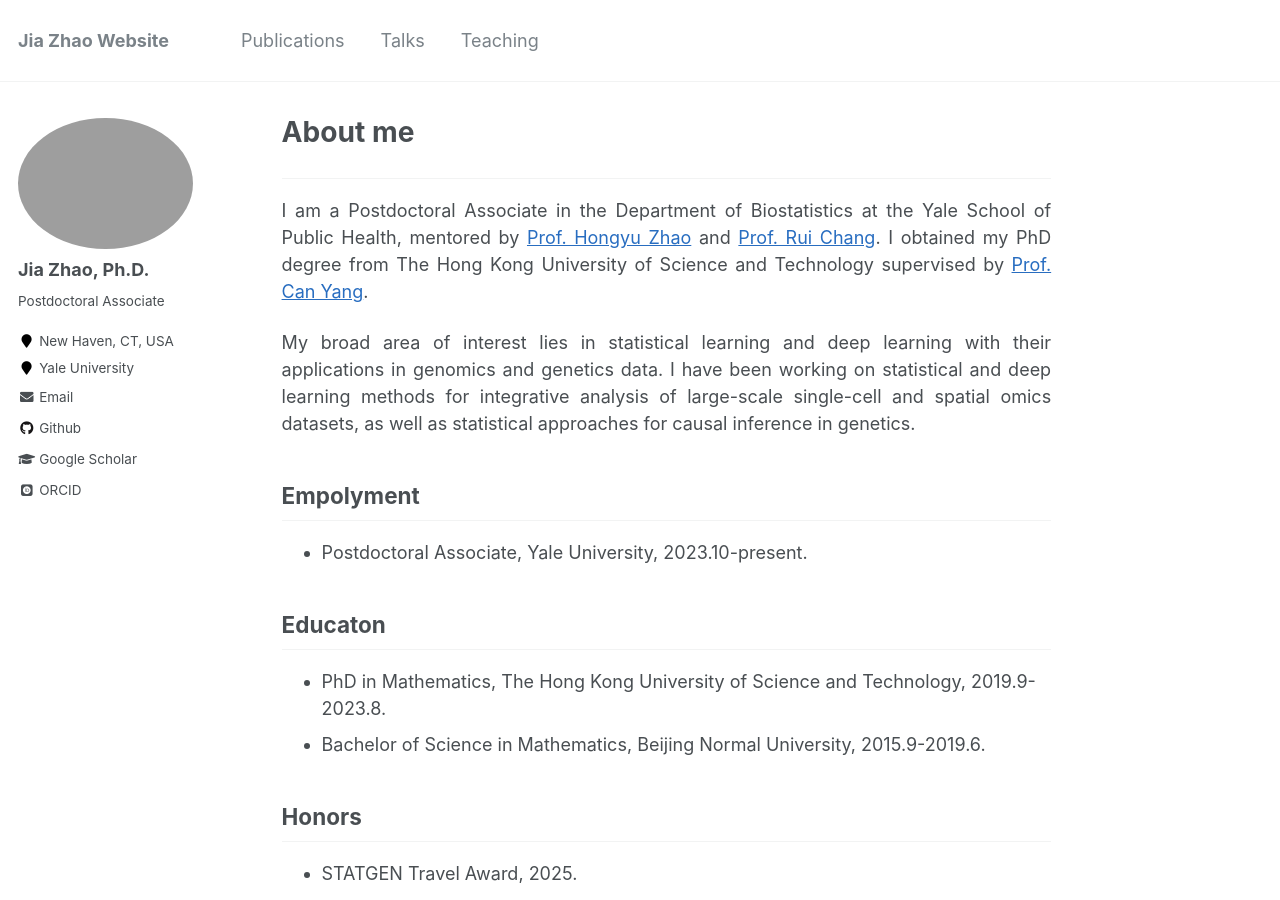
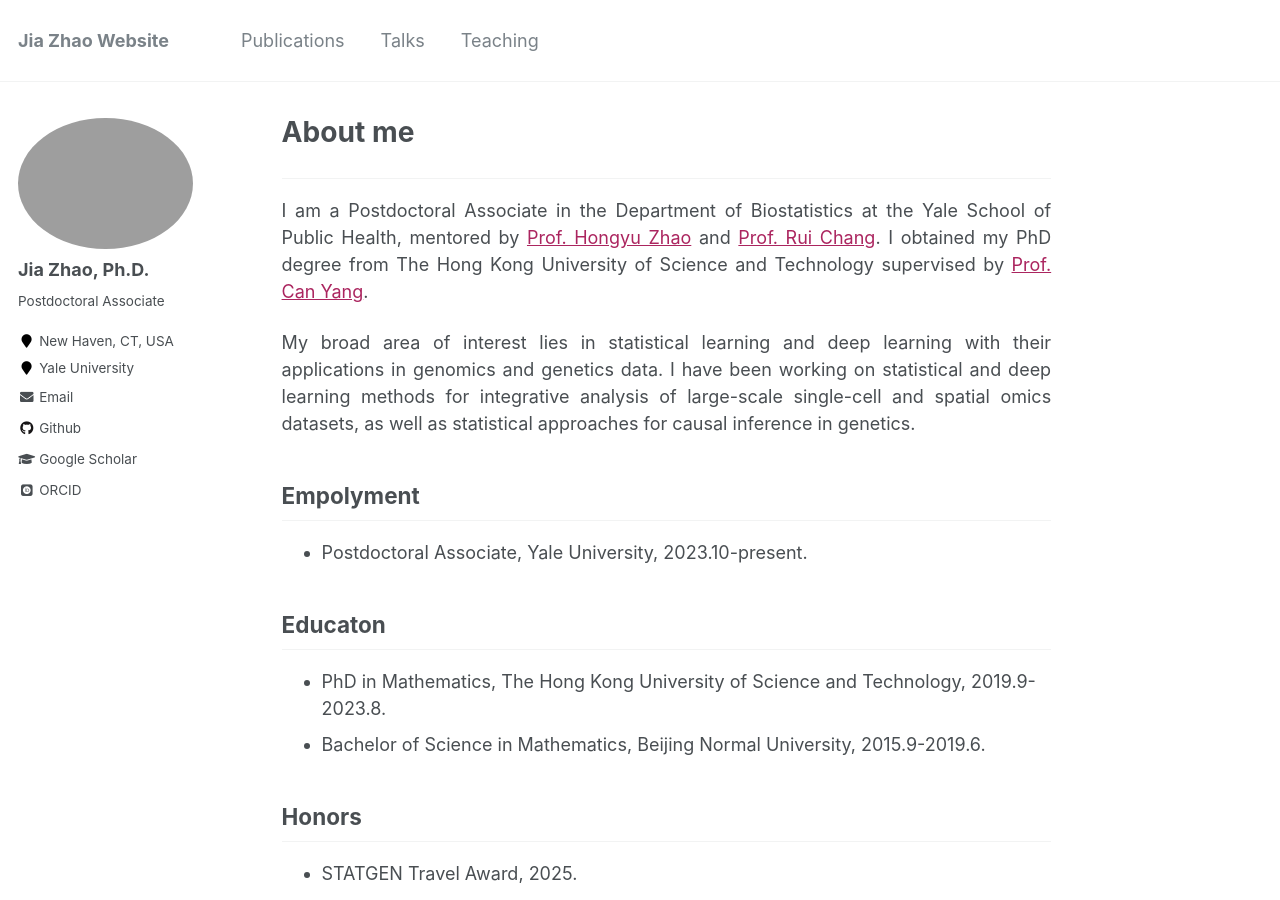
Before and after one commit to jiazhao97/jiazhao97.github.io, a Jekyll site: the page built from _pages/about.md, in a window 1280 px wide and 900 px high. Built offline with Jekyll 4.4.1, drawn with Linux system fonts in a browser that asks for light colours; some web fonts are replaced.

Commit message:
Update about.md

```diff
--- a/_pages/about.md
+++ b/_pages/about.md
@@ -12,7 +12,7 @@ redirect_from:
 
 
 <p style="text-align: justify">
-I am a Postdoctoral Associate in the Department of Biostatistics at the Yale School of Public Health, mentored by <a href="https://zhaocenter.org/index.html" style="color:#286dc0;">Prof. Hongyu Zhao</a> and <a href="https://medicine.yale.edu/profile/rui-chang/" style="color:#286dc0;">Prof. Rui Chang</a>. I obtained my PhD degree from The Hong Kong University of Science and Technology supervised by <a href="https://sites.google.com/site/eeyangc/" style="color:#286dc0;">Prof. Can Yang</a>.
+I am a Postdoctoral Associate in the Department of Biostatistics at the Yale School of Public Health, mentored by <a href="https://zhaocenter.org/index.html">Prof. Hongyu Zhao</a> and <a href="https://medicine.yale.edu/profile/rui-chang/">Prof. Rui Chang</a>. I obtained my PhD degree from The Hong Kong University of Science and Technology supervised by <a href="https://sites.google.com/site/eeyangc/">Prof. Can Yang</a>.
 </p>
 
 <p style="text-align: justify">
```
